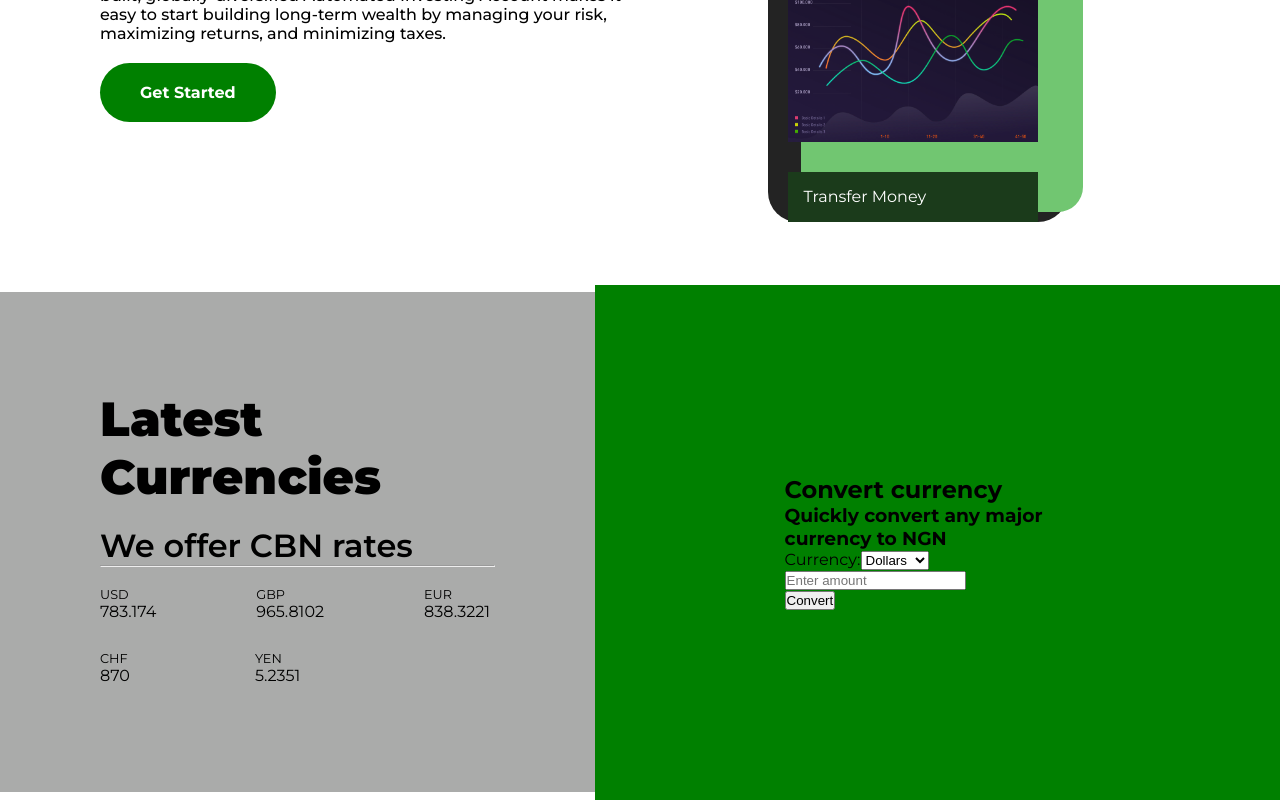
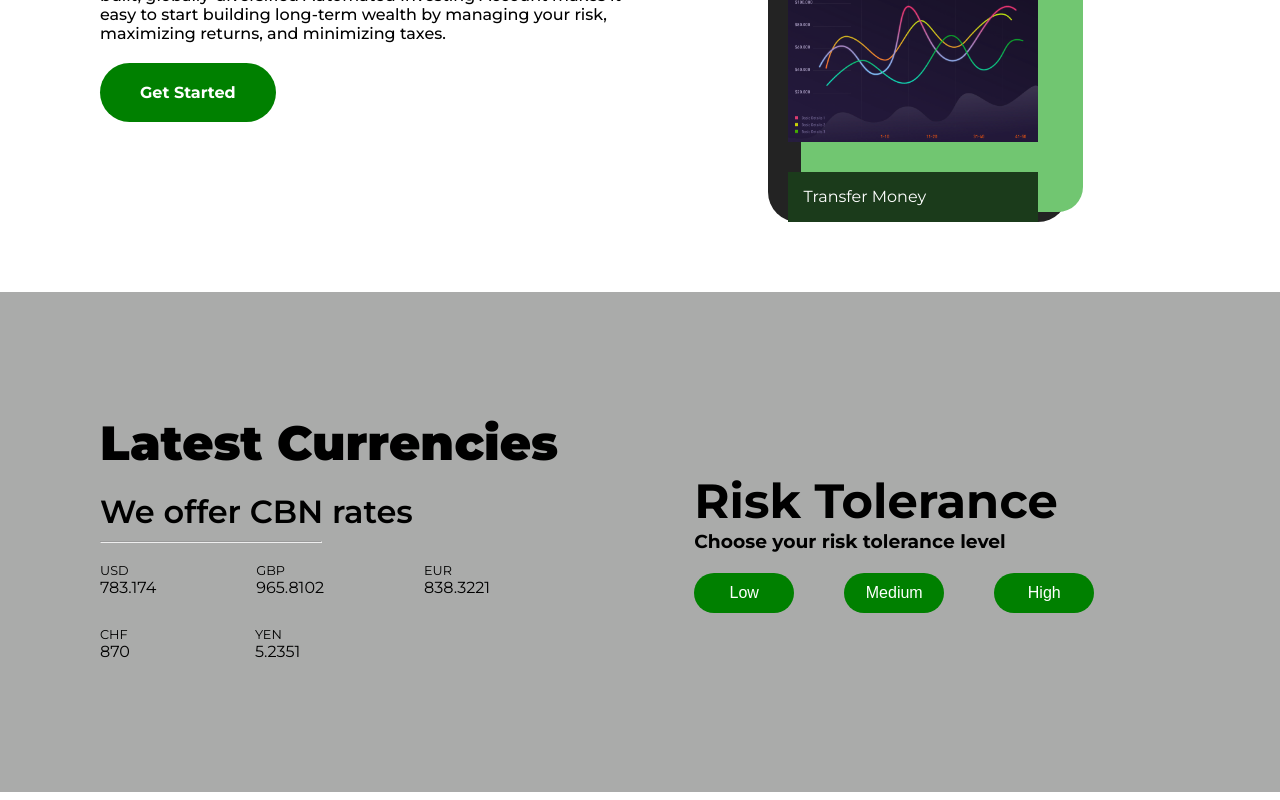
Before and after one commit to patrick-nsolo/fund_invest, a React (Create React App) app: page / in a window 1280 px wide. Shown: the part 1258-2058 px from the top of the page. Built offline with nearby package versions, Linux system fonts and the light colour scheme.

Commit message:
risk tolerance update

```diff
--- a/src/Components/riskTolerance/riskTolerance.css
+++ b/src/Components/riskTolerance/riskTolerance.css
@@ -19,6 +19,10 @@
     font-size: 2rem;
     font-weight: 600;
     margin-top: 20px;
+}
+hr{
+    width:45%;
+    margin-top: 10px;
 }
 .rates{
     margin-top: 20px;
@@ -44,8 +48,14 @@
 .yen{
     margin-left: 25px;
 }
-.currency-converter{
-    background: #008000;
-    padding:190px;
-    width:95%;
+.risk-tolerance{
+    width:100%;
 }
+.risk-tolerance h2{
+    font-size: 3rem;
+}
+.risk-tolerance-btn{
+    display: flex;
+    gap:50px;
+    margin-top: 20px;
+}
--- a/src/Components/riskTolerance/riskTolerance.js
+++ b/src/Components/riskTolerance/riskTolerance.js
@@ -1,21 +1,8 @@
-import React, { useState } from 'react';
+import React from 'react';
 import './Risktolerance.css'
 
 const Risktolerance = () => {
-    const [selectedCurrency, setSelectedCurrency] = useState('dollars');
-    const [amount, setAmount] = useState('');
 
-    const handleCurrencyChange = (event) => {
-        setSelectedCurrency(event.target.value);
-    };
-
-    const handleAmountChange = (event) => {
-        setAmount(event.target.value);
-    };
-
-    const handleSubmit = (event) => {
-        event.preventDefault();
-    }
   return (
     <div className='rt'>
         <div className='exchange-rates'>
@@ -47,27 +34,13 @@ const Risktolerance = () => {
                 </ul>
             </div>
         </div>
-        <div className='currency-converter'>
-            <h2>Convert currency</h2>
-            <h3>Quickly convert any major currency to NGN</h3>
-            <div>
-                <form onSubmit={handleSubmit}>
-                <div>
-                <label>Currency:</label>
-                <select value={selectedCurrency} onChange={handleCurrencyChange}>
-                    <option value="USD">Dollars</option>
-                    <option value="GBP">Pounds</option>
-                    <option value="YEN">Yen</option>
-                </select>
-                <input
-                    type="number"
-                    value={amount}
-                    onChange={handleAmountChange}
-                    placeholder="Enter amount"
-                />
-                </div>
-                <button type="submit">Convert</button>
-                </form>
+        <div className='risk-tolerance'>
+            <h2>Risk Tolerance</h2>
+            <h3>Choose your risk tolerance level</h3>
+            <div className='risk-tolerance-btn'>
+                <button className='login'>Low</button>
+                <button className='login'>Medium</button>
+                <button className='login'>High</button>
             </div>
         </div>
     </div>
```
